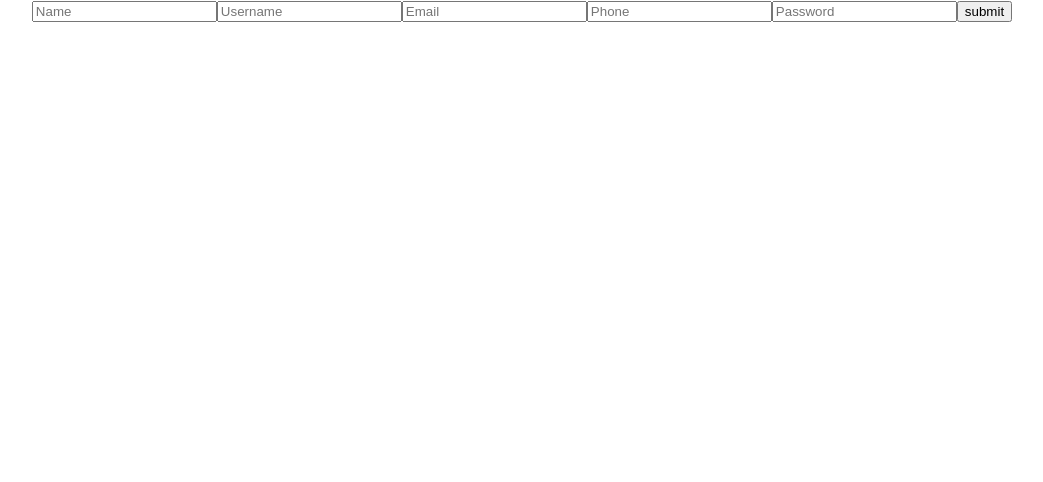
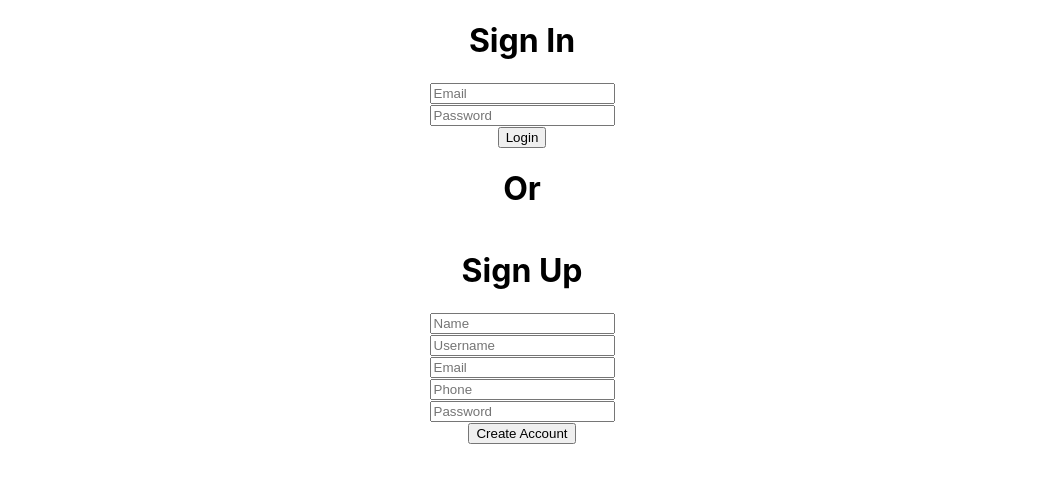
Before and after one commit to BW-Split-the-Bill/Frontend, a React (Create React App) app in the folder split-the-bill/: page / in a window 1280 px wide. Shown: the top 482 px of the page, without its empty margins (118-1161 px from the left). Built offline with nearby package versions, Linux system fonts and the light colour scheme.

Commit message:
login and signup are styled except for colors

```diff
--- a/split-the-bill/src/App.js
+++ b/split-the-bill/src/App.js
@@ -1,12 +1,17 @@
-import React from 'react';
-import Login from './LoginForm';
-
+import React, { useState, useEffect } from 'react';
+import { withFormik, Form, Field, yupToFormErrors } from 'formik';
+import * as yup from 'yup';
+import axios from 'axios';
 import './App.css';
+import SignUp from './SignUp';
+import Login from './Login';
 
 function App() {
   return (
     <div className="App">
       <Login />
+      <h1>Or</h1>
+      <SignUp/>
     </div>
   );
 }
--- /dev/null
+++ b/split-the-bill/src/Login.js
@@ -0,0 +1,62 @@
+import React, { useState, useEffect } from 'react';
+import { withFormik, Form, Field, yupToFormErrors } from 'formik';
+import * as yup from 'yup';
+import axios from 'axios';
+import styled from 'styled-components';
+
+const Login = ({ errors, touched, status }) => {
+    const [login, setLogin] = useState([])
+
+    const SForm = styled.div`
+        display: flex;
+        flex-direction: column;
+        margin: 0 auto;
+        width: 20rem;
+    `
+
+    useEffect(() => {
+        if (status) {
+            setLogin([ ...login, status])
+        }
+    }, status)
+
+    return (
+        <SForm>
+            <Form>
+                <h1>Sign In</h1>
+                {touched.email && errors.email && <p>{errors.email}</p>}
+                <Field type='text' name='email' placeholder='Email'/>
+
+                {touched.pass && errors.pass && <p>{errors.pass}</p>}
+                <Field type='password' name='pass' placeholder='Password'/>
+                <br/>
+                <button type='submit'>Login</button>
+            </Form>
+        </SForm>
+    )
+
+}
+
+export default withFormik({
+    mapPropsToValues: (values) => {
+        return {
+            email: values.email || '',
+            pass: values.pass || ''
+        }
+    },
+
+    validationSchema: yup.object().shape({
+        email: yup.string().required('An email is required!'),
+        pass: yup.string().required('Password is required!')
+    }),
+
+    handleSubmit: (values, { setStatus }) => {
+        axios.post('https://reqres.in/api/users', values)
+            .then((res) => {
+                setStatus(res.data)
+            })
+            .catch((err) => {
+                console.log('Error: ', err)
+            })
+    }
+})(Login)
--- a/split-the-bill/src/LoginForm.js
+++ b/split-the-bill/src/SignUp.js
@@ -2,9 +2,17 @@ import React, { useState, useEffect } from 'react';
 import { withFormik, Form, Field, yupToFormErrors } from 'formik';
 import * as yup from 'yup';
 import axios from 'axios';
+import styled from 'styled-components';
 
-const Login = ({ errors, touched, status }) => {
+const SignUp = ({ errors, touched, status }) => {
     const [login, setLogin] = useState([])
+
+    const SForm = styled.div`
+    display: flex;
+    flex-direction: column;
+    margin: 0 auto;
+    width: 20rem;
+    `
 
     useEffect(() => {
         if (status) {
@@ -13,7 +21,10 @@ const Login = ({ errors, touched, status }) => {
     }, status)
 
     return (
+        <SForm>
             <Form>
+                <h1>Sign Up</h1>
+
                 {touched.name && errors.name && <p>{errors.name}</p>}
                 <Field type='text' name='name' placeholder='Name'/>
 
@@ -28,10 +39,10 @@ const Login = ({ errors, touched, status }) => {
 
                 {touched.pass && errors.pass && <p>{errors.pass}</p>}
                 <Field type='password' name='pass' placeholder='Password'/>
-
-
-            <button type='submit'>submit</button>
+                <br/>
+                <button type='submit'>Create Account</button>
             </Form>
+        </SForm>
     )
 }
 
@@ -63,4 +74,4 @@ export default withFormik({
                 console.log('Error: ', err)
             })
     }
-})(Login)
+})(SignUp)
```
Also changed, not shown: 1 other file (tests, documents, lock files or other folders). Lines whose indentation alone changed are shown as unchanged.
